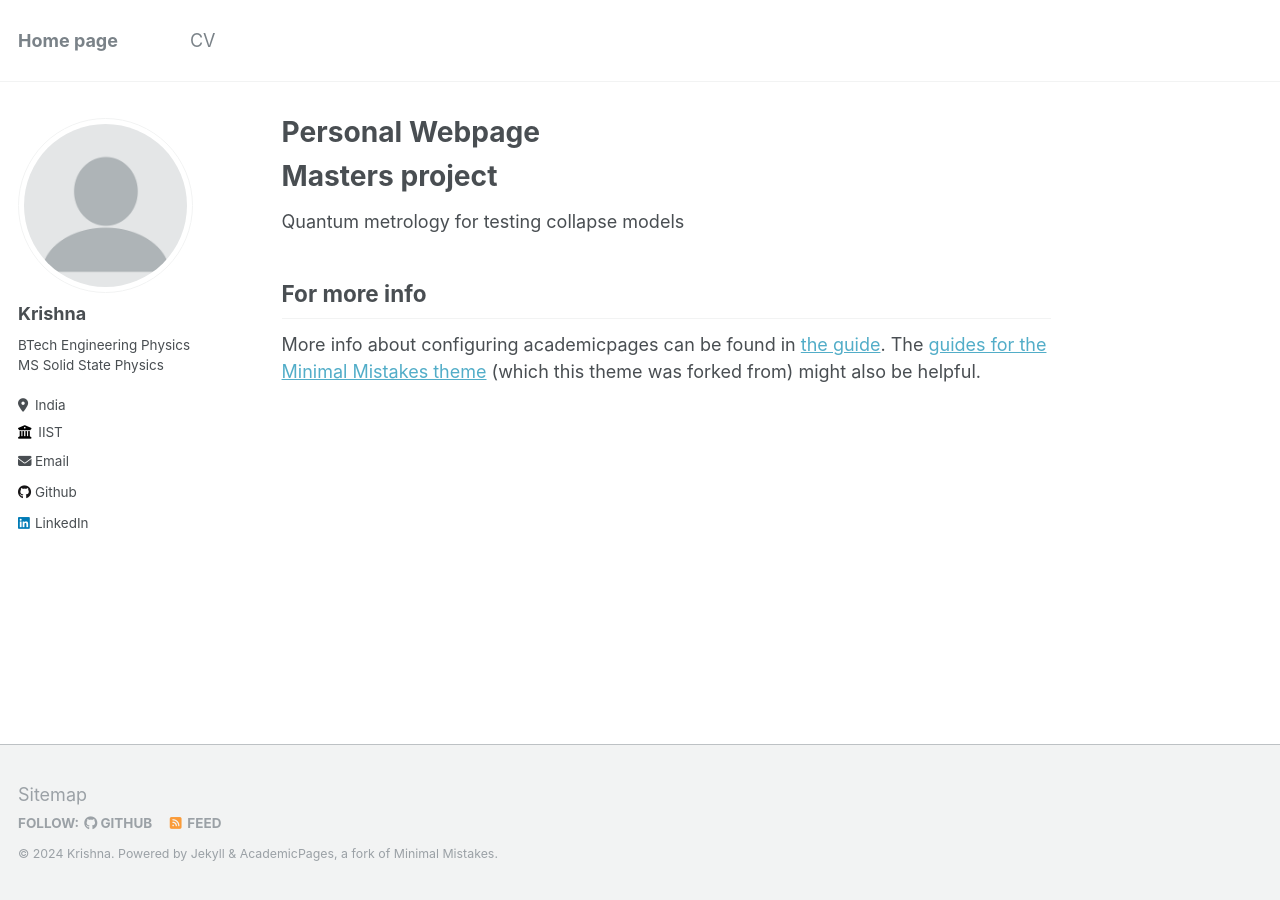
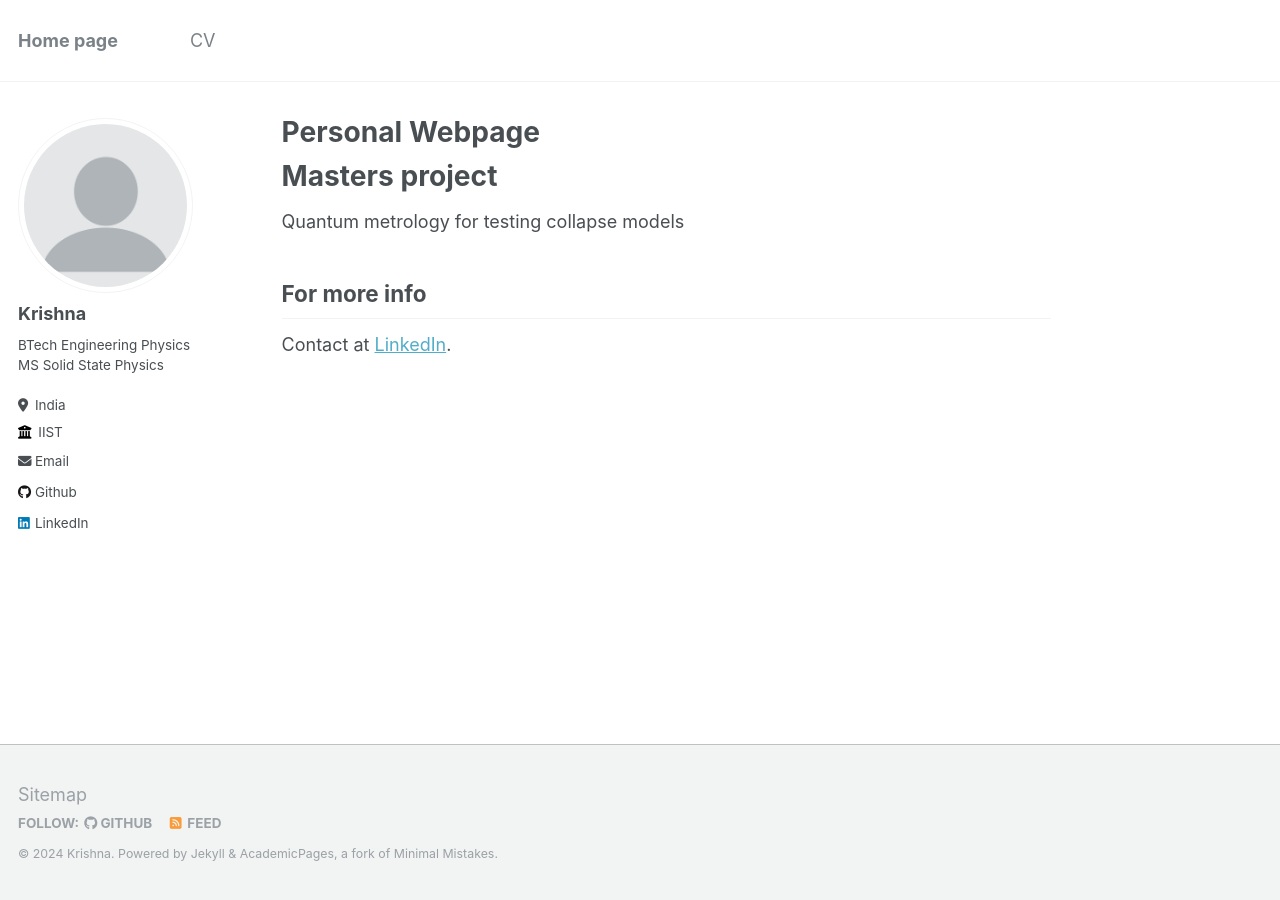
Before and after one commit to krishnaelangovan/phy, a Jekyll site: the page built from _pages/about.md, in a window 1280 px wide. Built offline with Jekyll 4.4.1, drawn with Linux system fonts in a browser that asks for light colours.

Commit message:
Update about.md

```diff
--- a/_pages/about.md
+++ b/_pages/about.md
@@ -13,6 +13,7 @@ Masters project
 Quantum metrology for testing collapse models
 
 
+
 For more info
 ------
-More info about configuring academicpages can be found in [the guide](https://academicpages.github.io/markdown/). The [guides for the Minimal Mistakes theme](https://mmistakes.github.io/minimal-mistakes/docs/configuration/) (which this theme was forked from) might also be helpful.
+Contact at [LinkedIn](https://linkedin/krishnae2001/).
```
